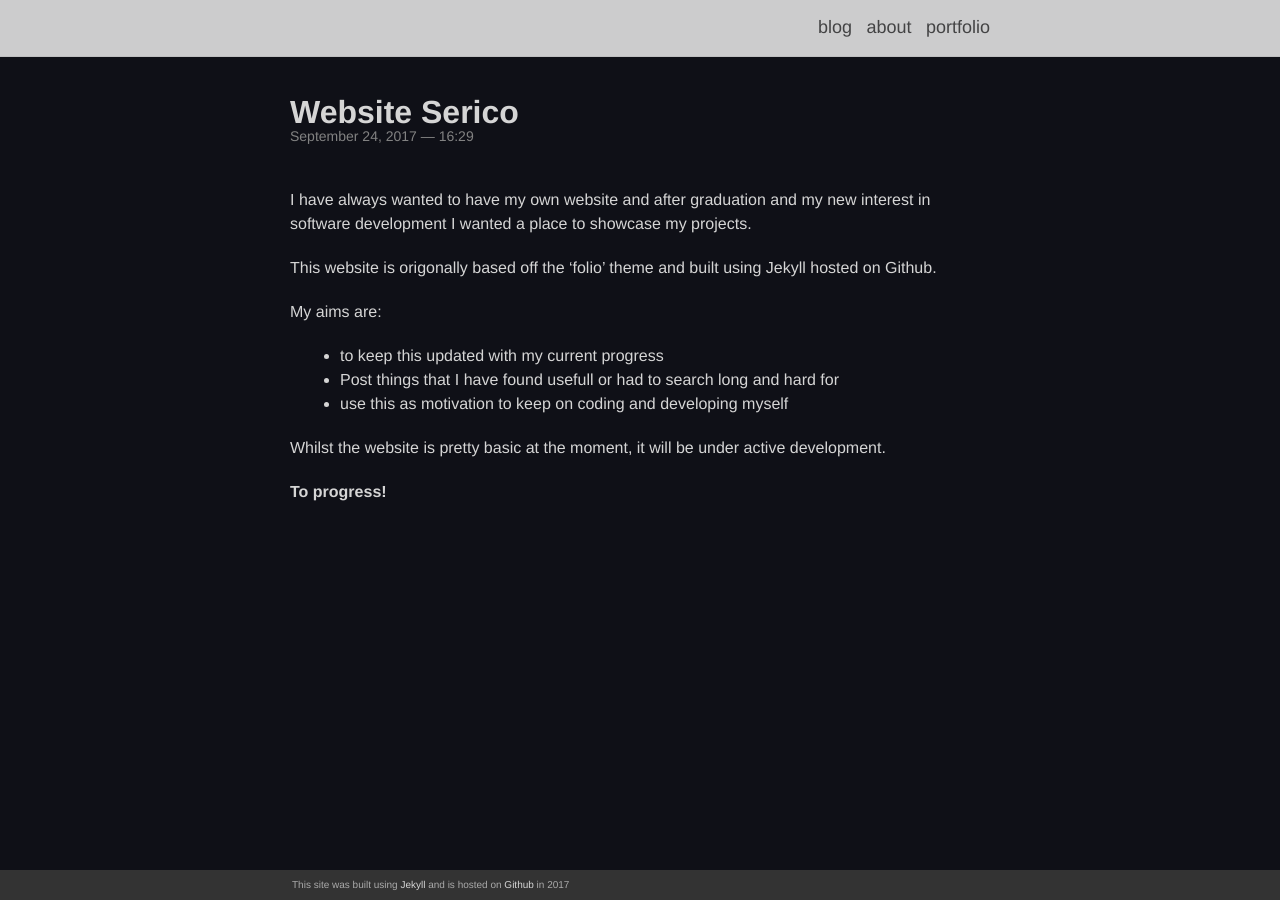
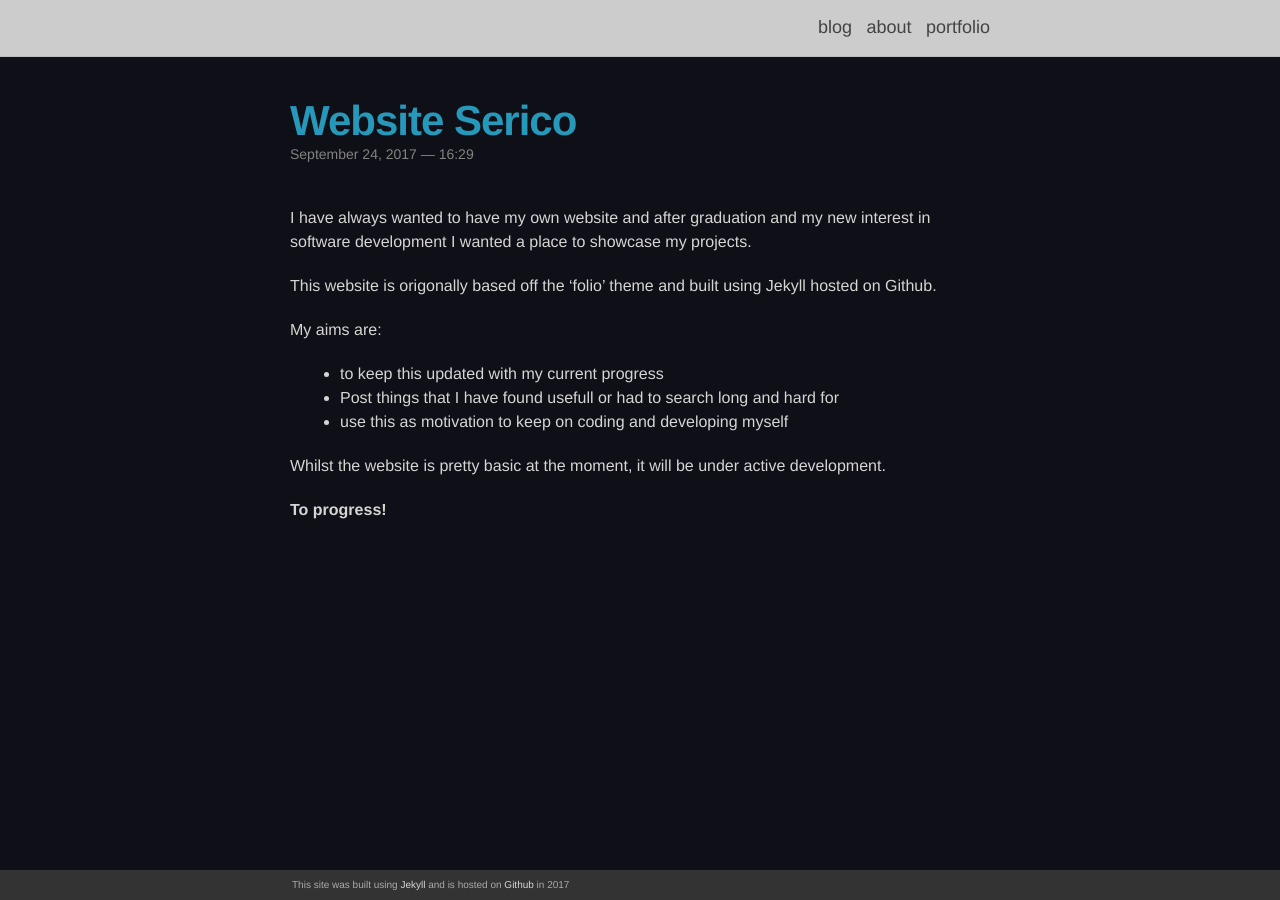
Before and after one commit to spickman/serico, a Jekyll site: the page built from _portfolio/1_project.markdown, in a window 1280 px wide. Built offline with Jekyll 4.4.1, drawn with Linux system fonts in a browser that asks for light colours; nearby versions of some CDN libraries.

Commit message:
Updated css

```diff
--- a/_layouts/post.html
+++ b/_layouts/post.html
@@ -4,7 +4,7 @@
 <div class="post">
 
   <header class="post-header">
-    <h1 class="post-title-post">{{ page.title }}</h1>
+    <h1 class="post-titlepost">{{ page.title }}</h1>
     <p class="post-meta">{{ page.date | date: "%B %-d, %Y — %H:%M" }}{% if page.author %} • {{ page.author }}{% endif %}{% if page.meta %} • {{ page.meta }}{% endif %}</p>
   </header>
 
```
